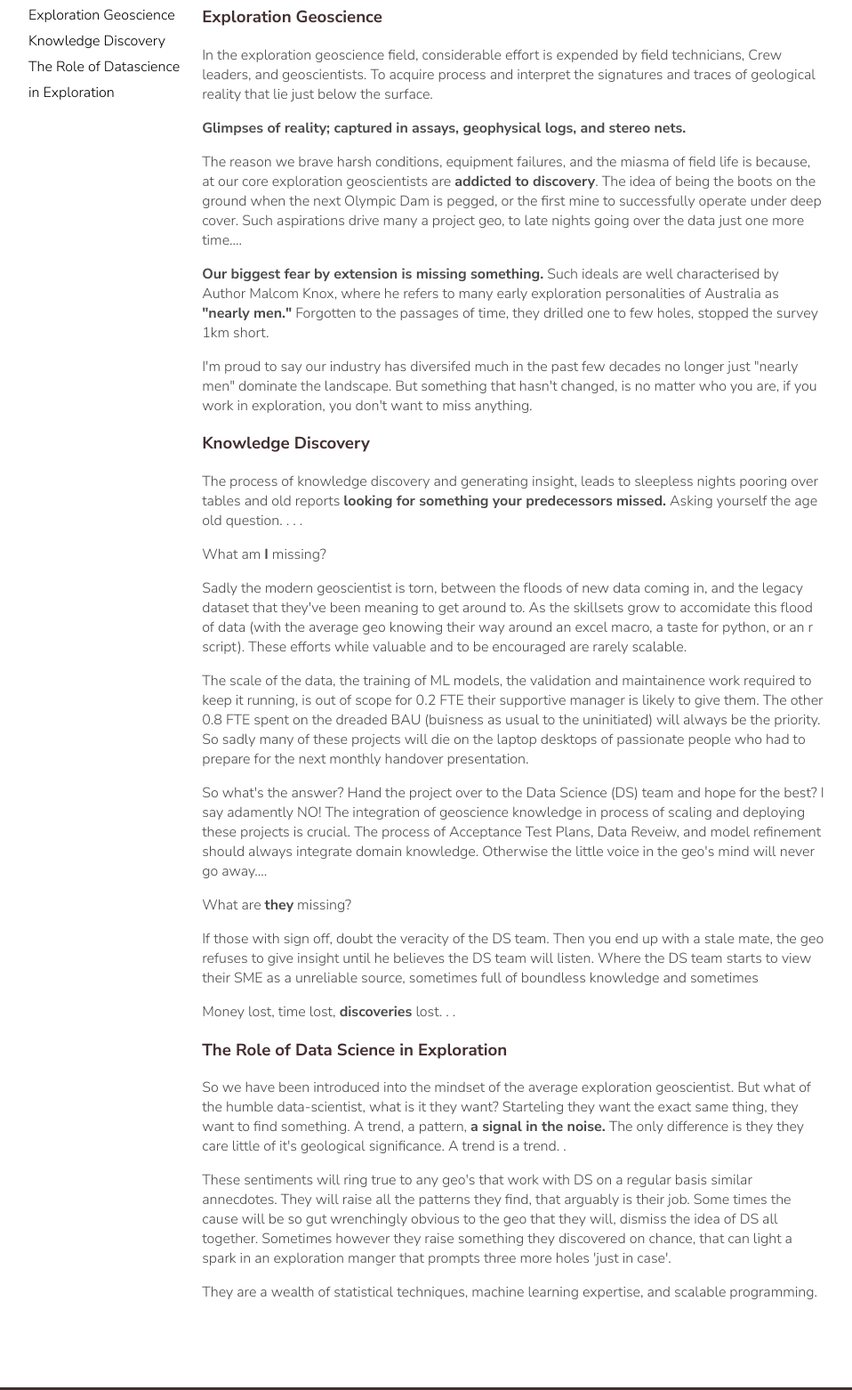
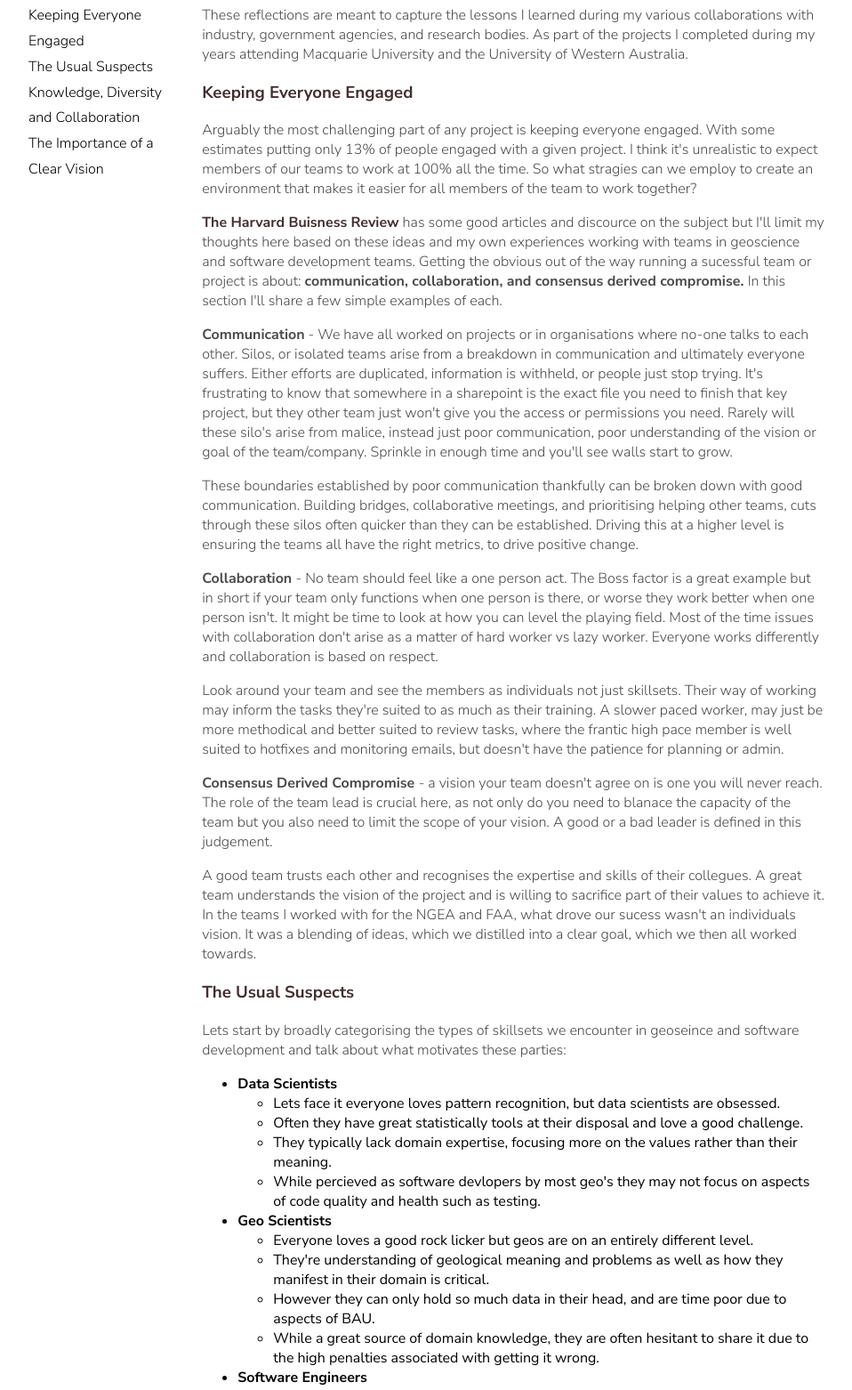
Before and after one commit to TasmanGC/tasmangc.github.io, a plain HTML site: page posts/cross_discipline_collaboration.html in a window 1280 px wide. Shown: the part 113-1675 px from the top of the page at 89% size, without its empty margins (160-1118 px from the left). Drawn offline with nearby package versions, Linux system fonts and the light colour scheme.

Commit message:
🚧 - Working on Blog

```diff
--- a/posts/cross_discipline_collaboration.html
+++ b/posts/cross_discipline_collaboration.html
@@ -49,99 +49,125 @@
     <div class="wrapper">
       <aside class="doc__nav">
         <ul>
-          <li class="js-btn">Exploration Geoscience</li>
-          <li class="js-btn">Knowledge Discovery</li>
-          <li class="js-btn">The Role of Datascience in Exploration</li>
+          <li class="js-btn">Keeping Everyone Engaged</li>
+          <li class="js-btn">The Usual Suspects</li>
+          <li class="js-btn">Knowledge, Diversity and Collaboration</li>
+          <li class="js-btn">The Importance of a Clear Vision</li>
         </ul>
       </aside>
 
       <article class="doc__content">
 
         <section class="js-section">
-          <h3 class="section__title">Exploration Geoscience </h3>
+          <h3 class="section__title"></h3>
           <p>
-            In the exploration geoscience field, considerable effort is expended by field technicians,
-            Crew leaders, and geoscientists.
-            To acquire process and interpret the signatures and traces of geological reality that lie
-            just below the surface.
+            These reflections are meant to capture the lessons I learned during my various collaborations with industry, government agencies, and research bodies.
+            As part of the projects I completed during my years attending Macquarie University and the University of Western Australia.
+          </p>
+          <section class="js-section">
+            <h3 class="section__title">Keeping Everyone Engaged</h3>
+          <p>
+            Arguably the most challenging part of any project is keeping everyone engaged.
+            With some estimates putting only 13% of people engaged with a given project.
+            I think it's unrealistic to expect members of our teams to work at 100% all the time.
+            So what stragies can we employ to create an environment that makes it easier for all
+            members of the team to work together?
           </p>
           <p>
-            <b>Glimpses of reality; captured in assays, geophysical logs, and stereo nets.</b>
+            <b><a href="https://hbr.org/2020/03/how-to-work-with-someone-whos-disengaged">The Harvard Buisness Review</a></b>
+            has some good articles and discource on the subject but I'll limit my thoughts here based
+            on these ideas and my own experiences working with teams in geoscience and software
+            development teams. Getting the obvious out of the way running a sucessful team or project is about: <b>communication,
+            collaboration, and consensus derived compromise. </b>
+            In this section I'll share a few simple examples of each.
+          </p>
+
+          <p>
+            <b>Communication</b> - We have all worked on projects or in organisations where no-one talks to each other. Silos, or isolated teams arise from
+            a breakdown in communication and ultimately everyone suffers. Either efforts are duplicated, information is withheld, or
+            people just stop trying.
+            It's frustrating to know that somewhere in a sharepoint is the exact file you need to finish that key project, but they other
+            team just won't give you the access or permissions you need.
+            Rarely will these silo's arise from malice, instead just poor communication, poor understanding of the vision or goal of the team/company.
+            Sprinkle in enough time and you'll see walls start to grow.
           </p>
           <p>
-            The reason we brave harsh conditions, equipment failures, and the miasma of field life is because, at our core
-            exploration geoscientists are <b>addicted to discovery</b>. The idea of being the boots on the ground when
-            the next Olympic Dam is pegged, or the first mine to successfully operate under deep cover. Such aspirations
-            drive many a project geo, to late nights going over the data just one more time....
+            These boundaries established by poor communication thankfully can be broken down with good communication. Building bridges, collaborative meetings, and
+            prioritising helping other teams, cuts through these silos often quicker than they can be established. Driving this at a higher level is ensuring the teams all
+            have the right metrics, to drive positive change.
           </p>
+
           <p>
-            <b>Our biggest fear by extension is missing something.</b> Such ideals are well characterised by Author Malcom Knox, where
-            he refers to many early exploration personalities of Australia as <b>"nearly men."</b> Forgotten to the passages of time, they drilled
-            one to few holes, stopped the survey 1km short.
-          </p>
-          <p>
-            I'm proud to say our industry has diversifed much in the past few decades no longer just "nearly men" dominate the landscape.
-            But something that hasn't changed, is no matter who you are, if you work in exploration, you don't want to miss anything.
-          </p>
-          <section class="js-section">
-            <h3 class="section__title">Knowledge Discovery</h3>
-          <p>
-            The process of knowledge discovery and generating insight,
-            leads to sleepless nights pooring over tables and old reports <b> looking for something your predecessors missed.</b>
-            Asking yourself the age old question. . . .
-          </p>
-          <p>
-            What am <b>I</b> missing?
-          </p>
-          <p>
-            Sadly the modern geoscientist is torn, between the floods of new data coming in, and the legacy dataset that they've been meaning to get around to.
-            As the skillsets grow to accomidate this flood of data (with the average geo knowing their way around an excel macro,
-            a taste for python, or an r script). These efforts while valuable and to be encouraged are rarely scalable.
+            <b>Collaboration </b> - No team should feel like a one person act. The Boss factor is a great example but in short if your team only functions when one
+            person is there, or worse they work better when one person isn't. It might be time to look at how you can level the playing field.
+            Most of the time issues with collaboration don't arise as a matter of hard worker vs lazy worker. Everyone works differently and collaboration
+            is based on respect.
 
           </p>
           <p>
-            The scale of the data, the training of ML models, the validation and maintainence work required to keep it running, is out of scope for 0.2 FTE
-            their supportive manager is likely to give them.
-            The other 0.8 FTE spent on the dreaded BAU (buisness as usual to the uninitiated) will always be the priority.
-            So sadly many of these projects will die on the laptop desktops of passionate people who
-            had to prepare for the next monthly handover presentation.
-          </p>
-          <p>
-            So what's the answer? Hand the project over to the Data Science (DS) team and hope for the best? I say adamently NO!
-            The integration of geoscience knowledge in process of scaling and deploying these projects is crucial.
-            The process of Acceptance Test Plans, Data Reveiw, and model refinement should always integrate domain knowledge.
-            Otherwise the little voice in the geo's mind will never go away....
-          </p>
-          <p>
-            What are <b>they</b> missing?
-          </p>
-          <p>
-            If those with sign off, doubt the veracity of the DS team. Then you end up with a stale mate,
-            the geo refuses to give insight until he believes the DS team will listen. Where the DS team starts to view their SME
-            as a unreliable source, sometimes full of boundless knowledge and sometimes
+            Look around your team and see the members as individuals not just skillsets. Their way of working may inform the tasks they're suited to as much as
+            their training. A slower paced worker, may just be more methodical and better suited to review tasks, where the frantic high pace member is well suited to hotfixes
+            and monitoring emails, but doesn't have the patience for planning or admin.
           </p>
 
           <p>
-            Money lost, time lost, <b>discoveries</b> lost. . .
-          </p>
-          <section class="js-section">
-            <h3 class="section__title">The Role of Data Science in Exploration</h3>
-          <p>
-            So we have been introduced into the mindset of the average exploration geoscientist.
-            But what of the humble data-scientist, what is it they want? Starteling they want the exact same thing,
-            they want to find something. A trend, a pattern, <b>a signal in the noise.</b> The only difference
-            is they they care little of it's geological significance. A trend is a trend. .
+            <b>Consensus Derived Compromise </b> - a vision your team doesn't agree on is one you will never reach. The role of the team lead is crucial here,
+            as not only do you need to blanace the capacity of the team but you also need to limit the scope of your vision. A good or a bad leader is defined in this
+            judgement.
           </p>
           <p>
-            These sentiments will ring true to any geo's that work with DS on a regular basis similar annecdotes. They will raise all the patterns they find,
-            that arguably is their job. Some times the cause will be so gut wrenchingly obvious to the geo that they will,
-            dismiss the idea of DS all together. Sometimes however they raise something they discovered on chance, that can
-            light a spark in an exploration manger that prompts three more holes 'just in case'.
-          </p>
-          <p>
-            They are a wealth of statistical techniques, machine learning expertise, and scalable programming.
+            A good team trusts each other and recognises the expertise and skills of their collegues.
+            A great team understands the vision of the project and is willing to sacrifice part of their values to achieve it.
+            In the teams I worked with for the NGEA and FAA, what drove our sucess wasn't an individuals vision.
+            It was a blending of ideas, which we distilled into a clear goal, which we then all worked towards.
           </p>
 
+
+          <section class="js-section">
+            <h3 class="section__title">The Usual Suspects</h3>
+          <p>
+
+            Lets start by broadly categorising the types of skillsets we encounter
+            in geoseince and software development and talk about what motivates these parties:
+            <ul>
+              <li><b>Data Scientists</b></li>
+                <ul>
+                  <li>Lets face it everyone loves pattern recognition, but data scientists are obsessed.</li>
+                  <li>Often they have great statistically tools at their disposal and love a good challenge.</li>
+                  <li>They typically lack domain expertise, focusing more on the values rather than their meaning.</li>
+                  <li>While percieved as software devlopers by most geo's they may not focus on aspects of code quality and health such as testing.</li>
+                </ul>
+
+              <li><b>Geo Scientists</b></li>
+                <ul>
+                  <li>Everyone loves a good rock licker but geos are on an entirely different level.</li>
+                  <li>They're understanding of geological meaning and problems as well as how they manifest in their domain is critical.</li>
+                  <li>However they can only hold so much data in their head, and are time poor due to aspects of BAU.</li>
+                  <li>While a great source of domain knowledge, they are often hesitant to share it due to the high penalties associated with getting it wrong.</li>
+                </ul>
+              <li><b>Software Engineers</b></li>
+                <ul>
+                  <li>Their code, an artform; their tests, passing; their systems, running without down time.</li>
+                  <li>They're understanding of newtwork security, deployment, release and development cycles are great.</li>
+                  <li>However they have little to no interest in the validity of what flows through their system, as long as it flows smoothly.</li>
+                  <li>Their priorities can easily cause conflicts with other contributors who don't understand the importance of the proceses they implement.</li>
+                </ul>
+            </ul>
+
+
+          </p>
+
+          <section class="js-section">
+            <h3 class="section__title">Knowledge, Diversity and Collaboration</h3>
+          <p>
+            Placeholder
+          </p>
+
+          <section class="js-section">
+            <h3 class="section__title">The Importance of a Clear Vision</h3>
+          <p>
+            Placeholder
+          </p>
 
         </section>
 
```
Also changed, not shown: index.html (+1 -1 lines).
